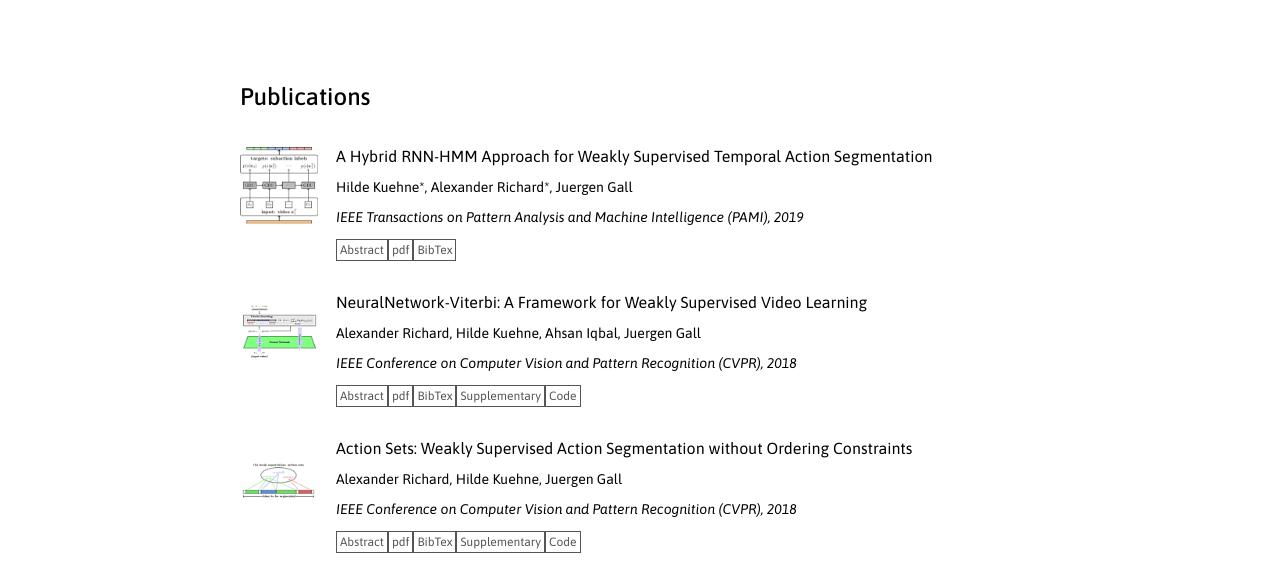
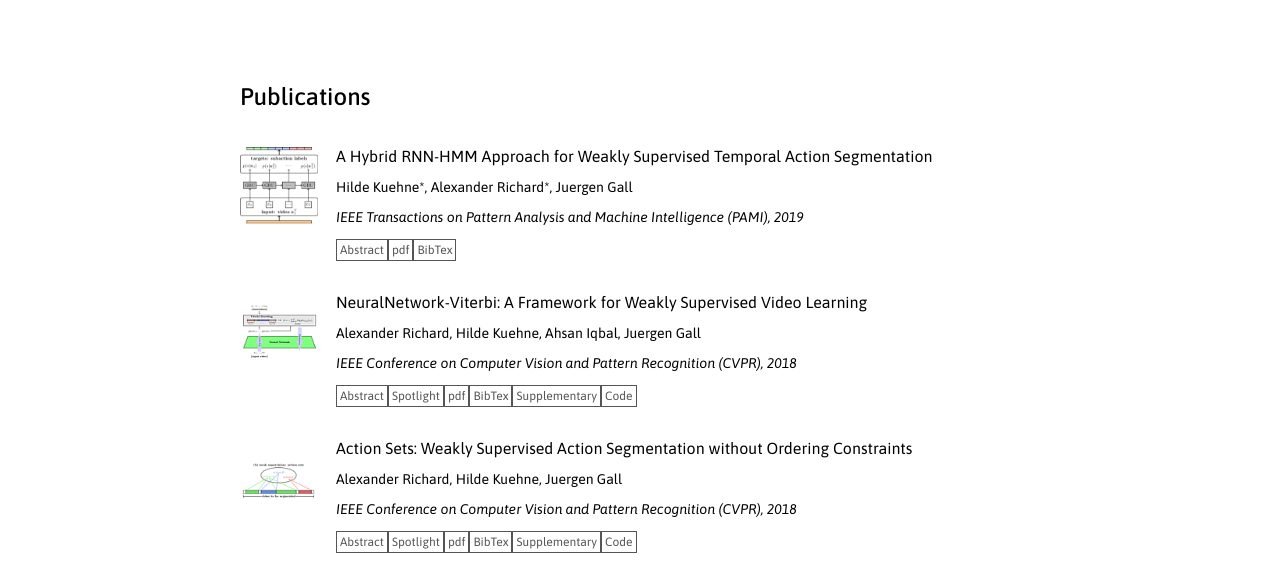
Before and after one commit to alexanderrichard/alexanderrichard.github.io, a plain HTML site: page index.html in a window 1280 px wide. Shown: the part 181-763 px from the top of the page. Drawn offline with nearby package versions, Linux system fonts and the light colour scheme.

Commit message:
added spotlights

```diff
--- a/index.html
+++ b/index.html
@@ -79,6 +79,7 @@
             <div class="pubauthors">Alexander Richard, Hilde Kuehne, Ahsan Iqbal, Juergen Gall</div>
             <div class="pubinfo">IEEE Conference on Computer Vision and Pattern Recognition (CVPR), 2018</div>
             <div class="pubbox trigger"><a href="javascript:void(0)">Abstract</a></div>
+            <div class="pubbox"><a href="https://www.youtube.com/watch?v=O92bGCTxul8&feature=youtu.be&t=6051">Spotlight</a></div>
             <div class="pubbox"><a href="publications/pdf/richard_nn_viterbi.pdf">pdf</a></div>
             <div class="pubbox"><a href="publications/bibtex/richard_nn_viterbi.bib">BibTex</a></div>
             <div class="pubbox"><a href="publications/pdf/richard_nn_viterbi_supplementary.pdf">Supplementary</a></div>
@@ -94,6 +95,7 @@
             <div class="pubauthors">Alexander Richard, Hilde Kuehne, Juergen Gall</div>
             <div class="pubinfo">IEEE Conference on Computer Vision and Pattern Recognition (CVPR), 2018</div>
             <div class="pubbox trigger"><a href="javascript:void(0)">Abstract</a></div>
+            <div class="pubbox"><a href="https://www.youtube.com/watch?v=GBo4sFNzhtU&feature=youtu.be&t=6471">Spotlight</a></div>
             <div class="pubbox"><a href="publications/pdf/richard_action_sets.pdf">pdf</a></div>
             <div class="pubbox"><a href="publications/bibtex/richard_action_sets.bib">BibTex</a></div>
             <div class="pubbox"><a href="publications/pdf/richard_action_sets_supplementary.pdf">Supplementary</a></div>
```
